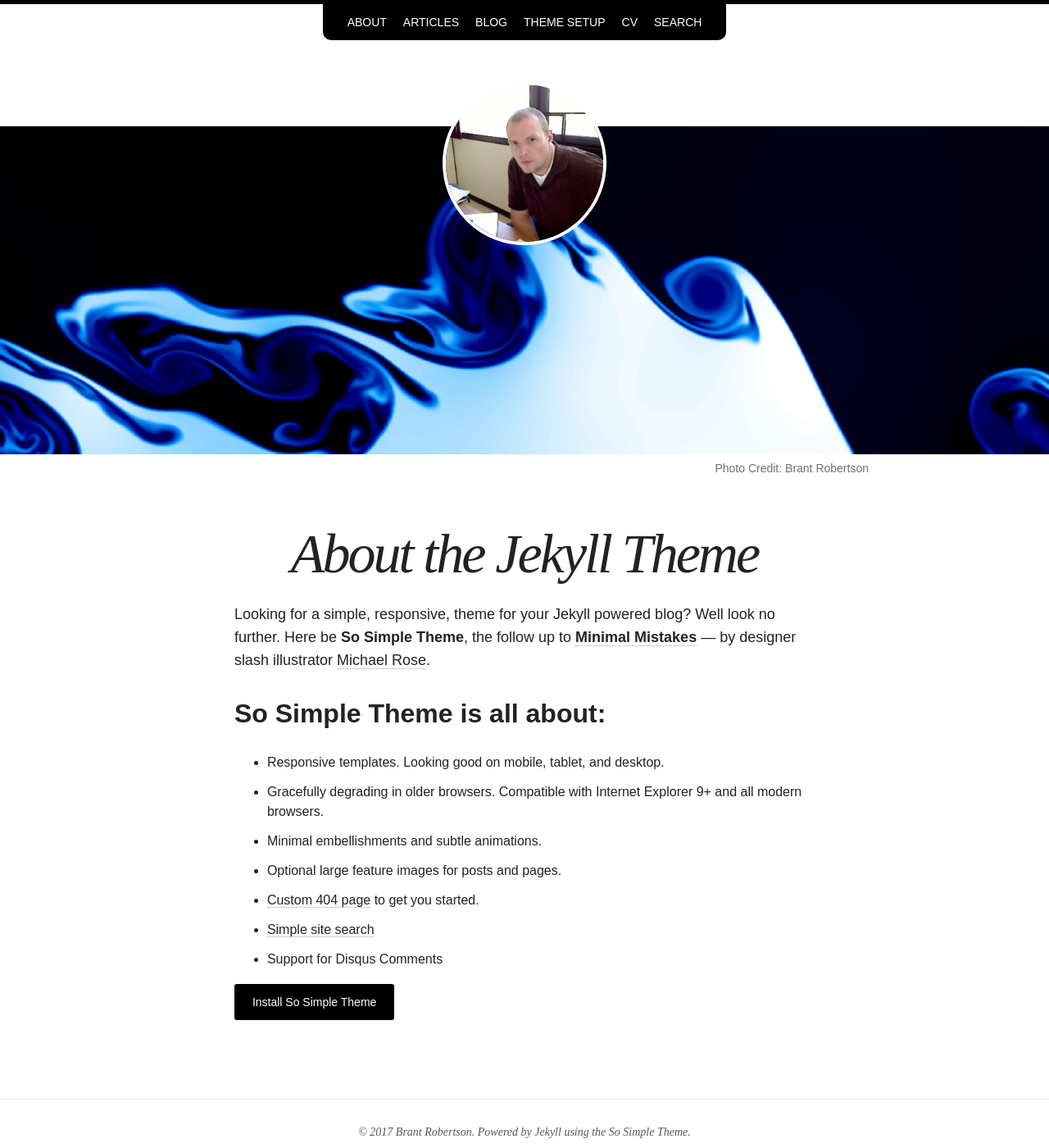
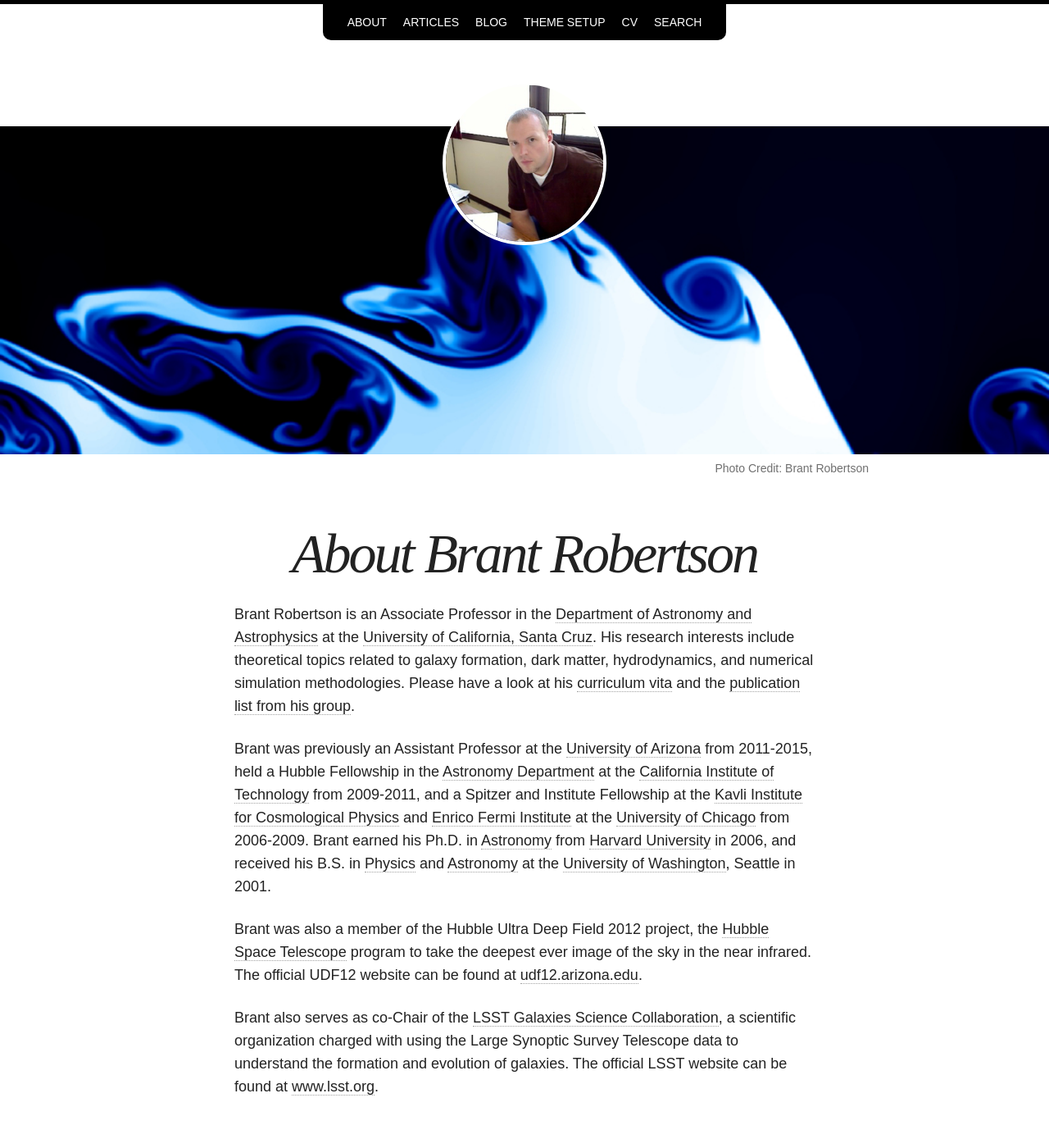
Before and after one commit to brantr/brantr.github.io, a Jekyll site: the page built from about/index.md, in a window 1280 px wide and 1400 px high. Shown: the whole window at 82% size. Built offline with Jekyll 4.4.1, drawn with Linux system fonts in a browser that asks for light colours; nearby versions of some CDN libraries.

Commit message:
Changed about.

```diff
--- a/about/index.md
+++ b/about/index.md
@@ -1,26 +1,17 @@
 ---
 layout: page
-title: About the Jekyll Theme
-excerpt: "So Simple is a responsive Jekyll theme for your words and images."
-modified: 2014-08-08T19:44:38.564948-04:00
+title: About Brant Robertson
+modified: 2017-03-07
 image:
   feature: banner.jpg
   credit: Brant Robertson
   creditlink: http://brantr.github.io
 ---
 
-Looking for a simple, responsive, theme for your Jekyll powered blog? Well look no further. Here be **So Simple Theme**, the follow up to [**Minimal Mistakes**](http://mmistakes.github.io/minimal-mistakes) --- by designer slash illustrator [Michael Rose](http://mademistakes.com).
+Brant Robertson is an Associate Professor in the <a href="http://astro.ucsc.edu">Department of Astronomy and Astrophysics</a> at the <a href="http://www.ucsc.edu">University of California, Santa Cruz</a>. His research interests include theoretical topics related to galaxy formation, dark matter, hydrodynamics, and numerical simulation methodologies. Please have a look at his <a href="https://brantr.github.io/cv">curriculum vita</a> and the <a href="https://robertson.sites.ucsc.edu/publications/">publication list from his group</a>.
 
-## So Simple Theme is all about:
+Brant was previously an Assistant Professor at the <a href="http://www.as.arizona.edu">University of Arizona</a> from 2011-2015, held a Hubble Fellowship in the <a href="http://www.astro.caltech.edu">Astronomy Department</a> at the <a href="http://www.caltech.edu">California Institute of Technology</a> from 2009-2011, and a Spitzer and Institute Fellowship at the <a href="http://kicp.uchicago.edu">Kavli Institute for Cosmological Physics</a> and <a href="https://efi.uchicago.edu">Enrico Fermi Institute</a> at the <a href="http://www.uchicago.edu">University of Chicago</a> from 2006-2009. Brant earned his Ph.D. in <a href="http://astronomy.fas.harvard.edu">Astronomy</a> from <a href="http://www.harvard.edu">Harvard University</a> in 2006, and received his B.S. in <a href="http://phys.washington.edu">Physics</a> and <a href="http://www.astro.washington.edu">Astronomy</a> at the <a href="http://www.washington.edu">University of Washington</a>, Seattle in 2001.
 
-* Responsive templates. Looking good on mobile, tablet, and desktop.
-* Gracefully degrading in older browsers. Compatible with Internet Explorer 9+ and all modern browsers.
-* Minimal embellishments and subtle animations.
-* Optional large feature images for posts and pages.
-* [Custom 404 page]({{ site.url }}/404.html) to get you started.
-* [Simple site search](https://github.com/christian-fei/Simple-Jekyll-Search)
-* Support for Disqus Comments
+Brant was also a member of the Hubble Ultra Deep Field 2012 project, the <a href="http://www.stsci.edu/hst/">Hubble Space Telescope</a> program to take the deepest ever image of the sky in the near infrared. The official UDF12 website can be found at <a href="http://udf12.arizona.edu">udf12.arizona.edu</a>.
 
-<a markdown="0" href="{{ site.url }}/theme-setup" class="btn">Install So Simple Theme</a>
-
-[^1]: Example: *domain.com/category-name/post-title*
+Brant also serves as co-Chair of the <a href="https://galaxies.science.lsst.org/">LSST Galaxies Science Collaboration</a>, a scientific organization charged with using the Large Synoptic Survey Telescope data to understand the formation and evolution of galaxies. The official LSST website can be found at <a href="http://www.lsst.org/lsst/">www.lsst.org</a>.
```
